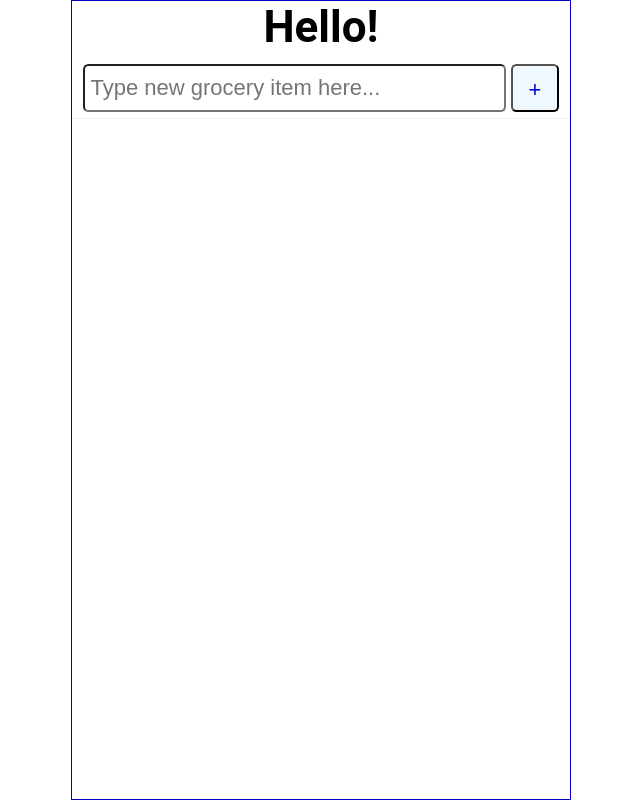
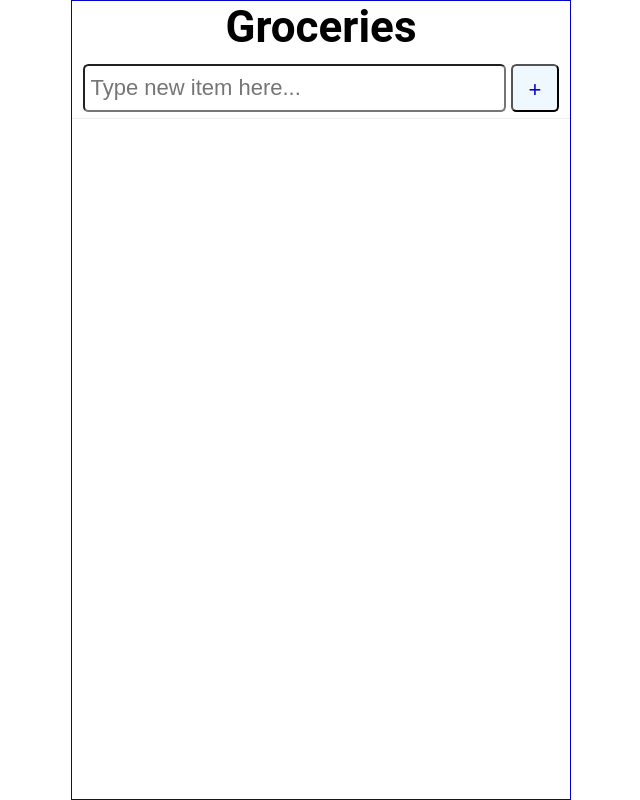
Before and after one commit to nkped/repo-groceries-client, a React (Create React App) app: page / in a window 1280 px wide. Shown: the whole page, without its empty margins (319-959 px from the left). Built offline with nearby package versions, Linux system fonts and the light colour scheme.

Commit message:
change title and placeholder

```diff
--- a/src/AddItem.js
+++ b/src/AddItem.js
@@ -6,7 +6,7 @@ const AddItem = ({ newItem, setNewItem, handleSubmit }) => {
       <input
         autoFocus
         type="text"
-        placeholder='Type new grocery item here...'
+        placeholder='Type new item here...'
         value={newItem}
         onChange={(e) => setNewItem(e.target.value)}
         />
--- a/src/App.js
+++ b/src/App.js
@@ -38,7 +38,7 @@ function App() {
   }
 
   return (
-    <div className="App"><h1>Hello!</h1>
+    <div className="App"><h1>Groceries</h1>
       <AddItem
               newItem={newItem}
               setNewItem={setNewItem}
```
